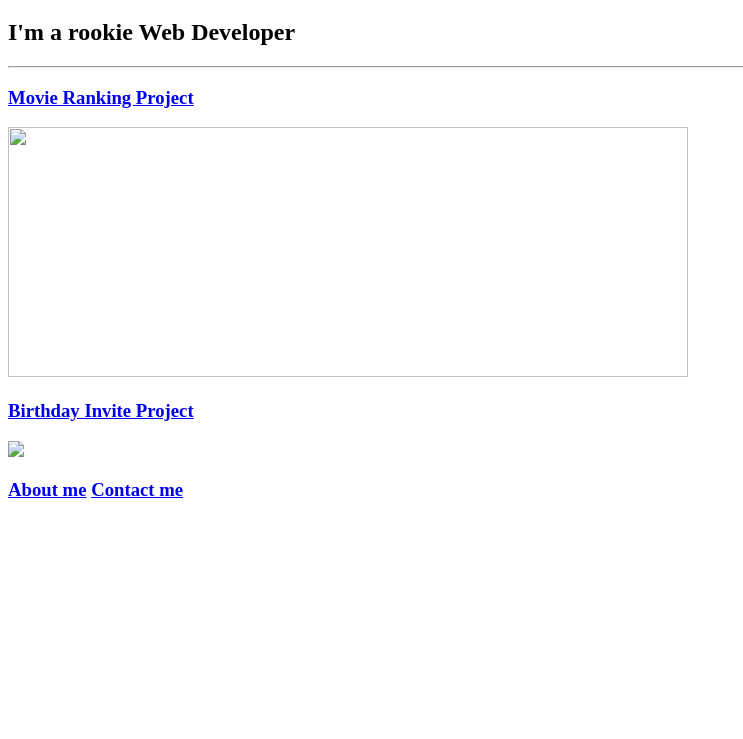
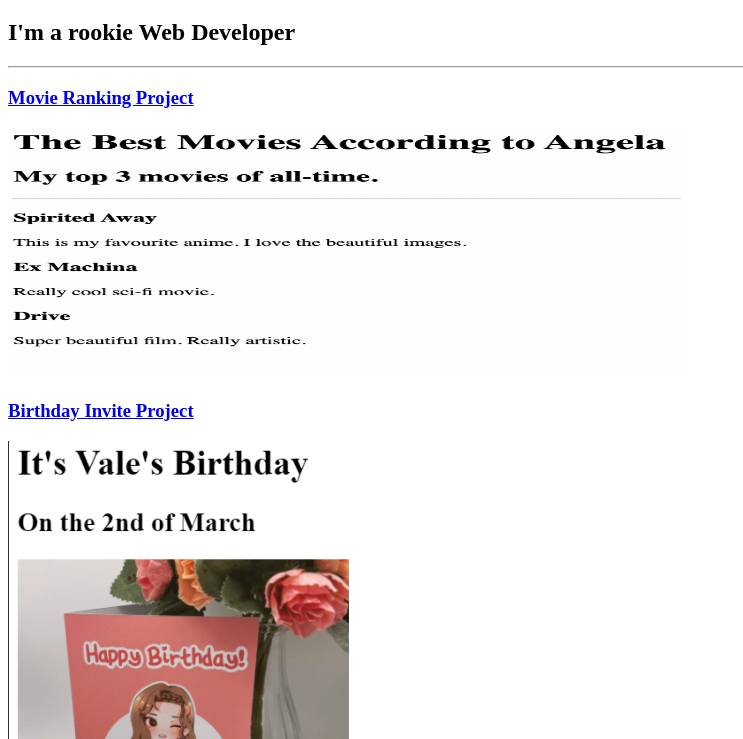
Before and after one commit to Bocho66/test-project, a plain HTML site: page index.html in a window 1280 px wide. Shown: the part 61-800 px from the top of the page, without its empty margins (0-743 px from the left). Drawn offline with Linux system fonts and the light colour scheme.

Commit message:
Update index.html

```diff
--- a/index.html
+++ b/index.html
@@ -15,12 +15,12 @@
     <h3><a href="./public/movie-ranking.html"> Movie Ranking Project</a></h3>
     <img
     class="fit-picture"
-    src="../4.3 HTML Porfolio Project/assets/images/movie-ranking.png" width="680" height="250" />
+    src="../assets/images/movie-ranking.png" width="680" height="250" />
 
     <h3><a href="./public/birthday-invite.html">Birthday Invite Project</a></h3>
     <img
     class="fit-picture"
-    src="../4.3 HTML Porfolio Project/assets/images/My Birthday Project.png" width="400" />
+    src="../assets/images/My Birthday Project.png" width="400" />
 
     <h3><a href="./public/about.html">About me</a>
     <a href="./public/contact.html">Contact me</a>
```
